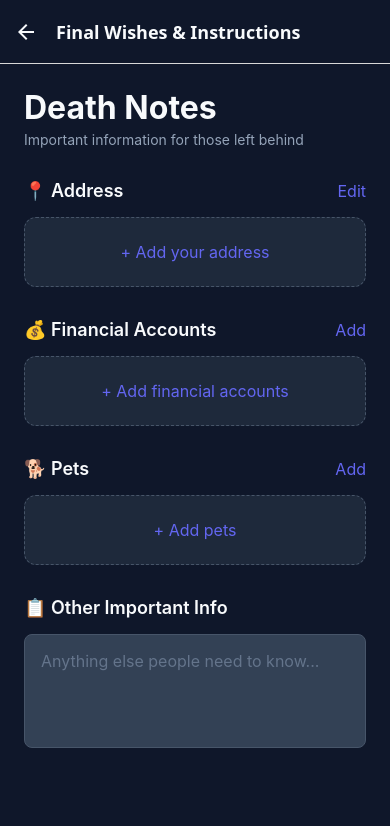
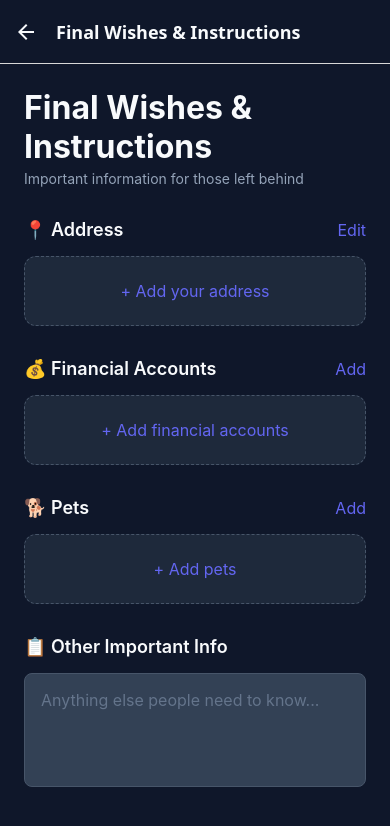
Before and after one commit to MattSureham/dead-yet, a React Native app: screen /DeathNote in a window 390 px wide. Shown: the top 826 px of the page. Built offline with nearby package versions, Linux system fonts and the light colour scheme; what expo-notifications would draw is missing.

Commit message:
Fix title in Final Wishes & Instructions screen

```diff
--- a/src/screens/DeathNoteScreen.tsx
+++ b/src/screens/DeathNoteScreen.tsx
@@ -79,7 +79,7 @@ export default function DeathNoteScreen({ navigation }: Props) {
   return (
     <ScrollView style={styles.container} contentContainerStyle={styles.content}>
       <View style={styles.header}>
-        <Text style={styles.title}>Death Notes</Text>
+        <Text style={styles.title}>Final Wishes & Instructions</Text>
         <Text style={styles.subtitle}>
           Important information for those left behind
         </Text>
```
